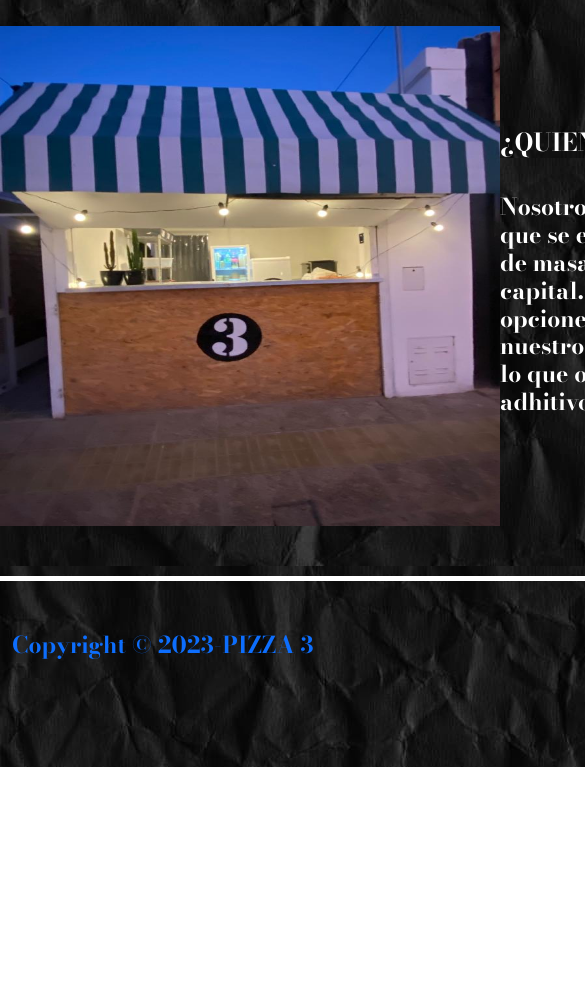
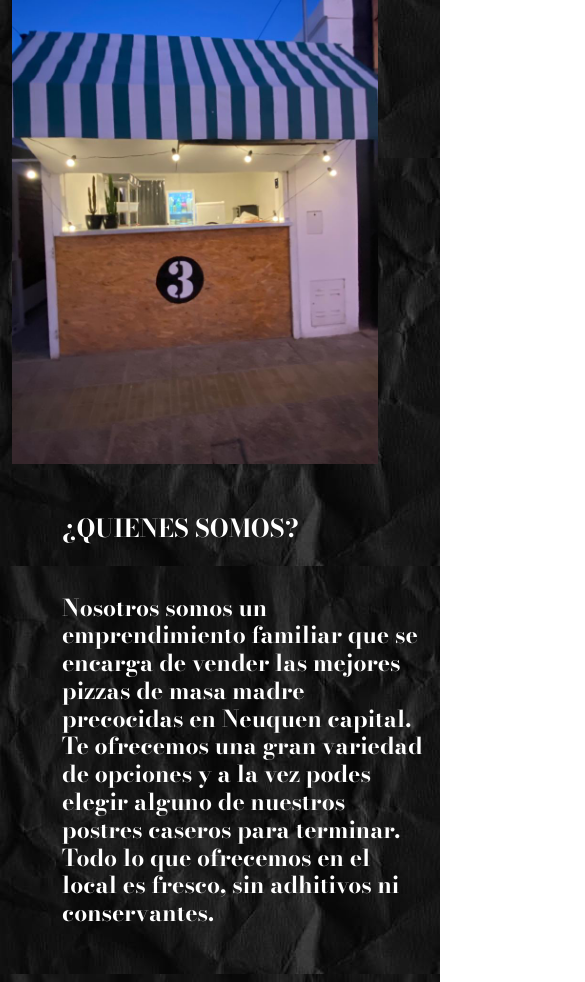
Before and after one commit to Franciscagw/Proyecto-Coder-House-Pizza-3, a plain HTML site: page pages/nosotros.html in a window 390 px wide. Shown: the part 250-1232 px from the top of the page, 585 px wide, since content can reach past the window. Before the commit the page ends 1017 px from the top, so only its background shows below. Drawn offline with nearby package versions, Linux system fonts and the light colour scheme.

Commit message:
Hice responsive con bootstrap y algunas cosas de la meida querie el nosotros html

```diff
--- a/css/style.css
+++ b/css/style.css
@@ -46,6 +46,10 @@ a {
     margin-top: 50px;
 }
 
+body {
+    padding: 0px;
+}
+
 .body {
     display: flex;
      flex-direction: column;
@@ -61,11 +65,9 @@ body {
 nav{
     grid-area: nav;
 }
-
 .body {
     grid-area: body;
 }
-
 footer{
     grid-area: footer;
 }
@@ -90,33 +92,14 @@ footer{
 
 /* parte de nosotros, agregar otra foto con texto*/
 
-#infoNos {
+.texto1 {
+    margin-left: 50px;
     display: flex;
      flex-direction: column;
-    margin-top: 50px;
+     justify-content: center;
+}
+.texto1 h2 {
     margin-bottom: 50px;
-}
-
-.infoNos {
-    display: flex;
-     flex-direction: row;
-     align-items: center;
-     justify-content:space-between;
-}
-
-#foto1 {
-    width: 500px;
-    height: 500px;
-}
-
-.texto1 {
-    font-size: medium;
-    width: 500px;
-    height: 350px;
-    display: flex;
-     flex-direction: column;
-     align-items: flex-start;
-     justify-content: space-evenly;
 }
 
 
@@ -200,7 +183,6 @@ footer{
 
 
 /* parte de contacto*/
-
 .contactUbi {
     display: flex;
      flex-direction: row;
@@ -245,6 +227,7 @@ footer {
 
 
 @media screen and (max-width:1100px) {
+
     .divIdeas {
         width: 350px;
         height: 350px;
@@ -303,4 +286,11 @@ footer {
    .masaFlex ul {
     margin-top: 25px;
    }
+
+   /*Nosotros*/
+   .texto1 {
+    margin-top: 50px;
+    margin-bottom: 50px;
+   }
+
 }
--- a/pages/nosotros.html
+++ b/pages/nosotros.html
@@ -18,7 +18,6 @@
 </head>
 
 <body>
-
     <nav>
         <ul class="navBar">
             <li><a href="./menu.html">Menú</a></li>
@@ -29,17 +28,15 @@
         </ul>
     </nav>
 
-    <div class="body">
-        <div id="infoNos">
-            <h1 class="titlee">NOSOTROS</h1>
-            <div class="infoNos">
-                <img src="../fotos/front-local.jpg" alt="front-del-local" id="foto1">
-                <div class="texto1">
-                    <h2>¿QUIENES SOMOS?</h2>
-                    <h3> Nosotros somos un emprendimiento familiar que se encarga de vender las mejores pizzas de masa madre precocidas en Neuquen capital. Te ofrecemos una gran variedad de opciones y a la vez podes elegir alguno de nuestros postres caseros para terminar. Todo lo que ofrecemos en el local es fresco, sin adhitivos ni conservantes. </h3>
-                </div>
-            <div>
-        </div>
+    <div class="body container">
+        <h1 class="titlee row ">NOSOTROS</h1>
+        <div class="infoNos row">
+            <img src="../fotos/front-local.jpg" alt="front-del-local" class= "col-xs-12 col-md-6 "id="foto1">
+            <div class="texto1 col-xs-12 col-md-6">
+                <h2>¿QUIENES SOMOS?</h2>
+                <h3> Nosotros somos un emprendimiento familiar que se encarga de vender las mejores pizzas de masa madre precocidas en Neuquen capital. Te ofrecemos una gran variedad de opciones y a la vez podes elegir alguno de nuestros postres caseros para terminar. Todo lo que ofrecemos en el local es fresco, sin adhitivos ni conservantes. </h3>
+            </div>
+        <div>
     </div>
 
 
```
